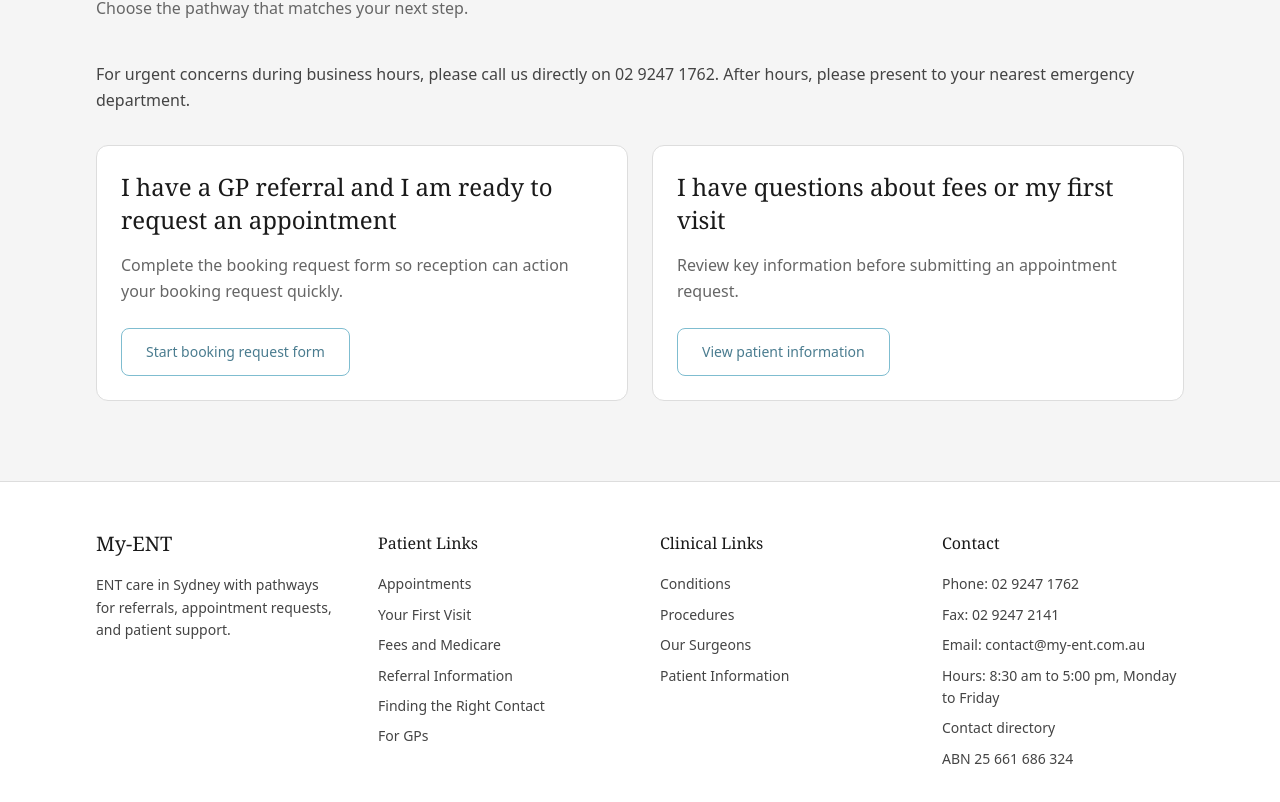
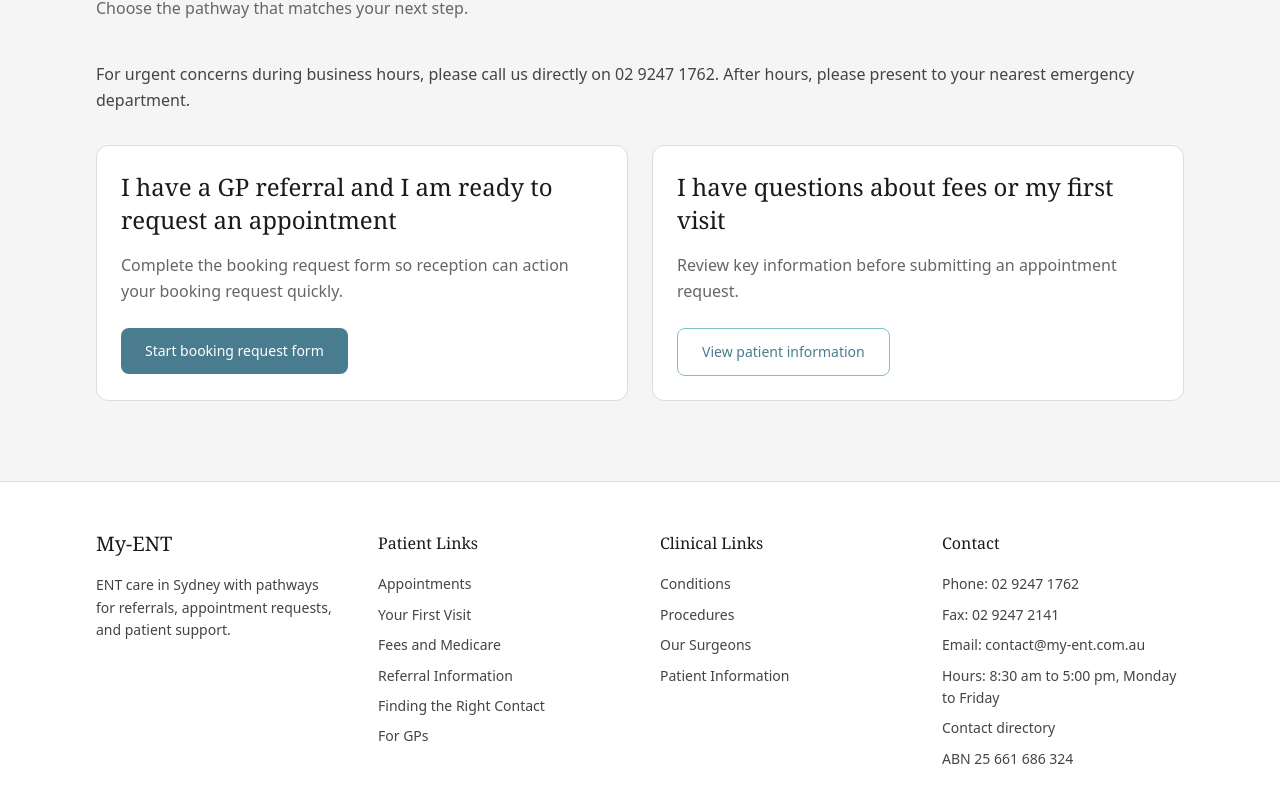
Before and after one commit to Mildmilo/my-ent, a Next.js app: page /appointments in a window 1280 px wide. Shown: the part 992-1794 px from the top of the page. Built offline with nearby package versions, Linux system fonts and the light colour scheme.

Commit message:
Change Start booking request form button to primary style

```diff
--- a/src/app/appointments/AppointmentRequestClient.tsx
+++ b/src/app/appointments/AppointmentRequestClient.tsx
@@ -499,7 +499,8 @@ export function AppointmentRequestClient() {
     value: TriageState,
     title: string,
     detail: string,
-    buttonLabel: string
+    buttonLabel: string,
+    buttonStyle: 'myent-btn-primary' | 'myent-btn-outline' = 'myent-btn-outline'
   ): React.ReactElement {
     return (
       <article className="myent-card h-full">
@@ -507,7 +508,7 @@ export function AppointmentRequestClient() {
         <p className="mt-4 text-base leading-relaxed text-neutral-500">{detail}</p>
         <button
           type="button"
-          className="myent-btn-outline mt-6"
+          className={`${buttonStyle} mt-6`}
           onClick={() => setTriageState(value)}
         >
           {buttonLabel}
@@ -556,7 +557,8 @@ export function AppointmentRequestClient() {
               'ready-to-book',
               'I have a GP referral and I am ready to request an appointment',
               'Complete the booking request form so reception can action your booking request quickly.',
-              'Start booking request form'
+              'Start booking request form',
+              'myent-btn-primary'
             )}
             {triageCard(
               'questions',
```
Also changed, not shown: 1 other file (tests, documents, lock files or other folders).
